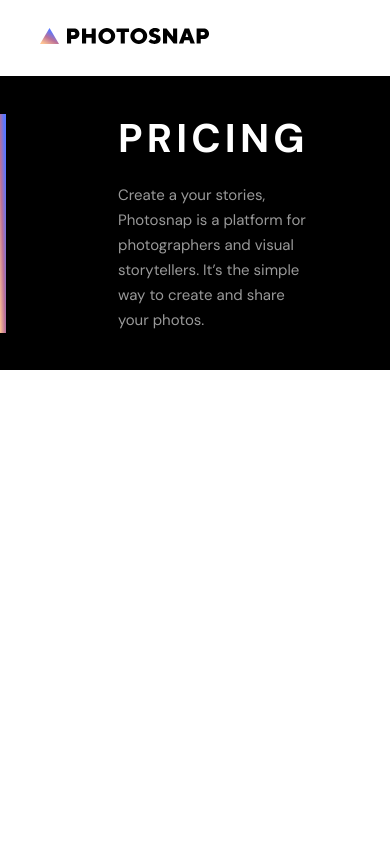
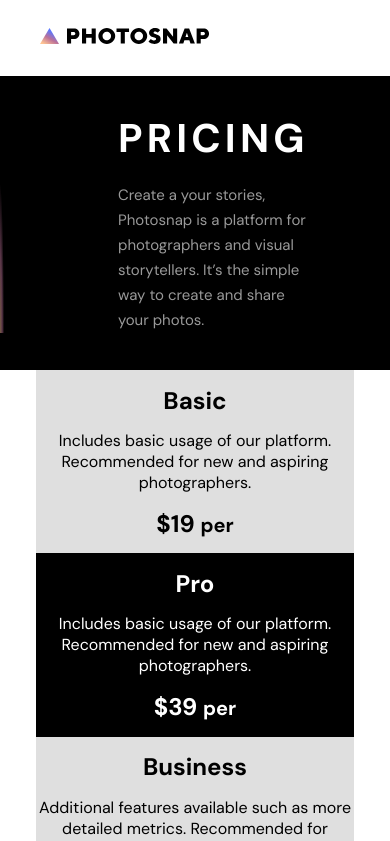
Before and after one commit to vsm1996/photosnap, a React (Create React App) app: page /pricing in a window 390 px wide. Shown: the top 841 px of the page. Built offline with nearby package versions, Linux system fonts and the light colour scheme.

Commit message:
pricing cards underway

```diff
--- /dev/null
+++ b/src/components/pricing-card/PricingCard.jsx
@@ -0,0 +1,15 @@
+import React from 'react'
+
+import './pricingcard.css'
+const PricingCard = ({ card }) => {
+  const { center, tier, text, price, time } = card
+  return (
+    <div className={center ? 'card-mid' : 'card-initial'}>
+      <h2 className="card__tier">{tier}</h2>
+      <p className="card__text">{text}</p>
+      <h2 className="card__price"> ${price} <small className="card__time">per {time}</small></h2>
+    </div>
+  )
+}
+
+export default PricingCard
--- /dev/null
+++ b/src/components/pricing-card/pricingcard.css
@@ -0,0 +1,48 @@
+.card-mid {
+  width: 350px;
+  height: 470px;
+  margin: 0 30px;
+  background-color: var(--color-black);
+  color: var(--color-white);
+
+  display: flex;
+  flex-direction: column;
+  justify-content: space-evenly;
+  align-items: center;
+  text-align: center;
+}
+
+.card-initial {
+  width: 350px;
+  height: 407px;
+  background-color: var(--color-grey);
+  display: flex;
+  flex-direction: column;
+  justify-content: space-evenly;
+  align-items: center;
+  text-align: center;
+}
+
+@media only screen and (max-width: 876px) {
+  .card-mid {
+    width: 689px;
+    height: 270px;
+  }
+
+  .card-initial {
+    width: 689px;
+    height: 270px;
+  }
+}
+
+@media only screen and (max-width: 650px) {
+  .card-mid {
+    width: 318px;
+    height: 407px;
+  }
+
+  .card-initial {
+    width: 318px;
+    height: 407px;
+  }
+}
--- a/src/components/stories-header/storiesheader.css
+++ b/src/components/stories-header/storiesheader.css
@@ -8,12 +8,7 @@
   padding: 122px 112px;
 }
 .stories__header-container:hover {
-  background: radial-gradient(
-      68.48% 68.48% at 0% 100%,
-      rgba(255, 197, 147, 0.47) 0%,
-      rgba(188, 113, 152, 0.476968) 52.36%,
-      rgba(90, 119, 255, 0.0001) 100%
-    ),
+  background: var(--color-accent),
     url("../../assets/stories/desktop/moon-of-appalacia.jpg") no-repeat center;
 }
 .stories__header {
--- a/src/index.css
+++ b/src/index.css
@@ -20,10 +20,10 @@ code {
   --color-white: #fff;
   --color-grey: #dfdfdf;
   --color-black: #000;
-  --color-accent: linear-gradient(
-    26.57deg,
-    #ffc593 0.42%,
-    #bc7198 43.46%,
-    #5a77ff 83.33%
+  --color-accent: radial-gradient(
+    68.48% 68.48% at 0% 100%,
+    rgba(255, 197, 147, 0.47) 0%,
+    rgba(188, 113, 152, 0.476968) 52.36%,
+    rgba(90, 119, 255, 0.0001) 100%
   );
 }
--- a/src/pages/pricing/Pricing.jsx
+++ b/src/pages/pricing/Pricing.jsx
@@ -3,17 +3,39 @@ import Beta from '../../components/common/beta-hero/Beta'
 import Header from '../../components/common/header/Header'
 
 import './pricing.css'
+import PricingCard from '../../components/pricing-card/PricingCard';
 const Pricing = () => {
   const headerContent = {
     bg: 'pricing',
     heading: 'Pricing',
     text: 'Create a your stories, Photosnap is a platform for photographers and visual storytellers. It’s the simple way to create and share your photos.'
   }
+
+  const cards = [
+    {
+      center: false,
+      tier: 'Basic',
+      text: 'Includes basic usage of our platform. Recommended for new and aspiring photographers.',
+      price: 19.00,
+    },
+    {
+      center: true,
+      tier: 'Pro',
+      text: 'Includes basic usage of our platform. Recommended for new and aspiring photographers.',
+      price: 39.00,
+    },
+    {
+      center: false,
+      tier: 'Business',
+      text: 'Additional features available such as more detailed metrics. Recommended for business owners.',
+      price: 99.00,
+    },
+  ]
   return (
     <div>
       <Header header={headerContent} />
       <section className="pricing__section">
-
+        {cards.map((card, index) => <PricingCard key={index} card={card} />)}
       </section>
       <Beta />
     </div>
--- a/src/pages/pricing/pricing.css
+++ b/src/pages/pricing/pricing.css
@@ -1,3 +1,14 @@
 .pricing__section {
-  height: 1594px;
+  height: 550px;
+  display: flex;
+  justify-content: center;
+  align-items: center;
 }
+
+@media only screen and (max-width: 876px) {
+  .pricing__section {
+    flex-direction: column;
+    justify-content: initial;
+    align-items: center;
+  }
+}
```
Also changed, not shown: 1 other file (tests, documents, lock files or other folders).
